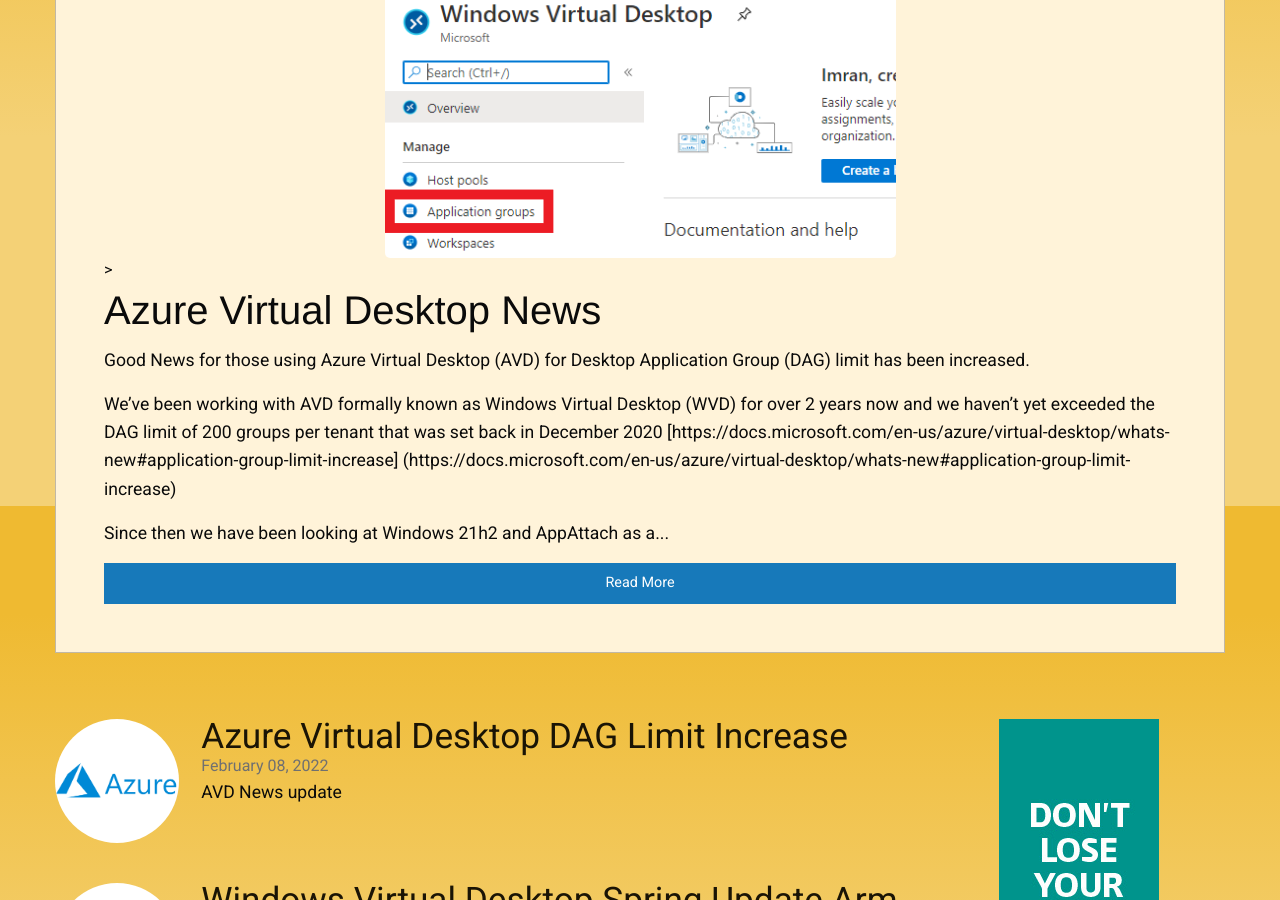
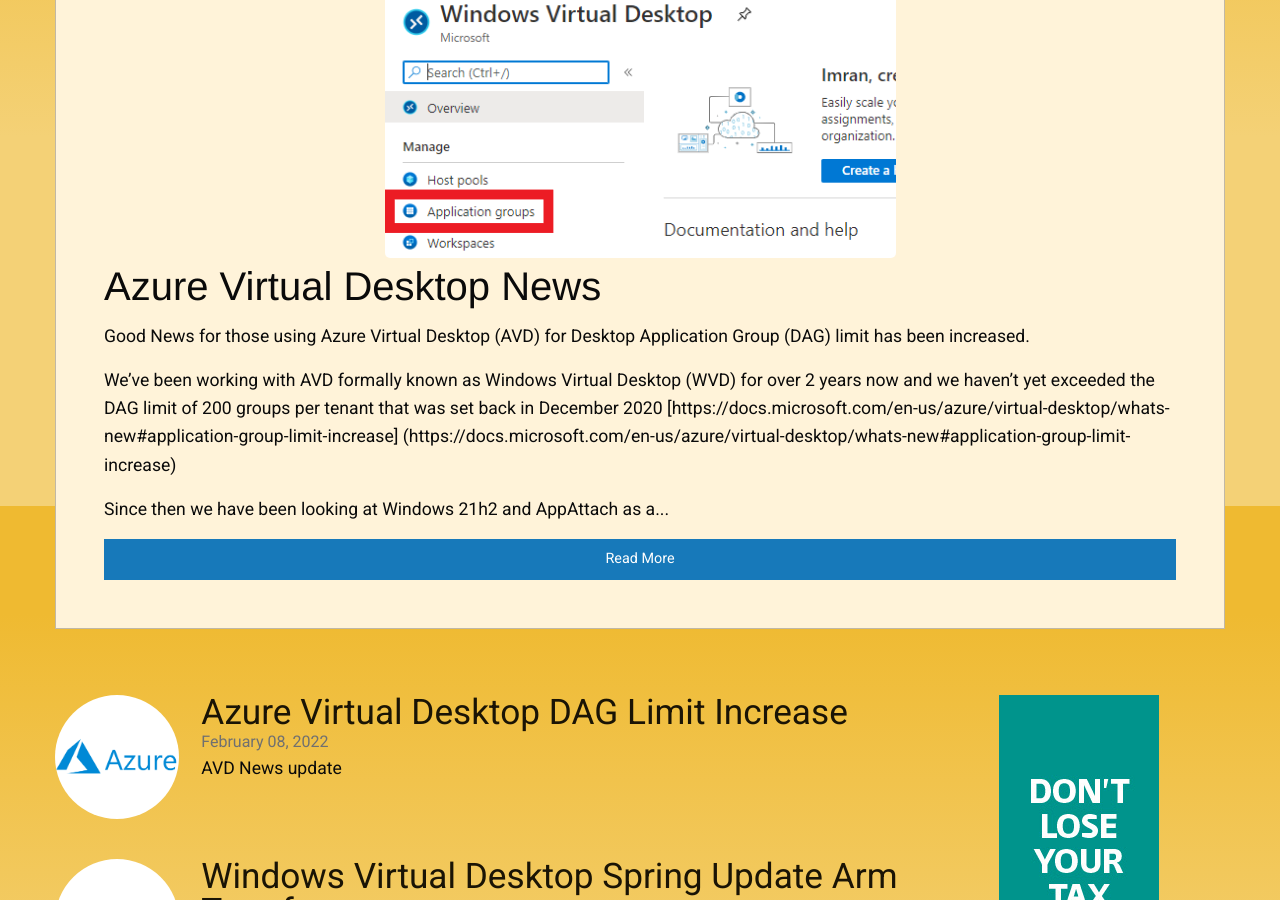
Before and after one commit to mdlister/Another-Techie-Blog, a Jekyll site: the page built from index.html, in a window 1280 px wide and 900 px high, scrolled down 394 px. Built offline with Jekyll 4.4.1, drawn with Linux system fonts in a browser that asks for light colours; the list of posts is cut into pages by our own code; comment, search, counter and statistics services are not loaded.

Commit message:
removed extra character

```diff
--- a/index.html
+++ b/index.html
@@ -14,7 +14,7 @@
           <p class="blogdate">{{ post.date | date: "%d %B %Y" }}</p>
           <img style="border-radius: 5px" src="/images/{{ post.thumb }}" /></a>
         </center>
-        <div style="text-align: left;">>{{ post.content |truncatehtml | truncatewords: 75 }}</div> </a
+        <div style="text-align: left;">{{ post.content |truncatehtml | truncatewords: 75 }}</div> </a
         ><a  class="button expanded" href="{{ post.url }}">Read More</a>
       </div>
       {% endfor %}
```
